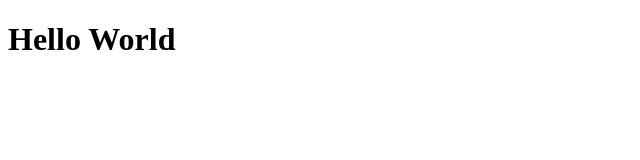
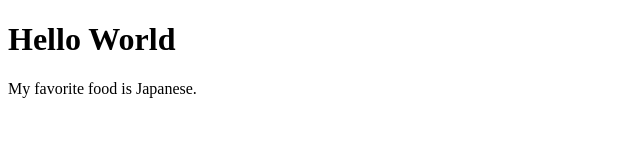
Before and after one commit to jefarth/my-first-repo, a plain HTML site: page index.html in a window 1280 px wide. Shown: the whole page, without its empty margins (0-640 px from the left). Drawn offline with Linux system fonts and the light colour scheme.

Commit message:
Added favorite food to index.html

```diff
--- a/index.html
+++ b/index.html
@@ -8,5 +8,6 @@
 </head>
 <body>
     <h1>Hello World</h1>
+    <p>My favorite food is Japanese.</p>
 </body>
 </html>
```
